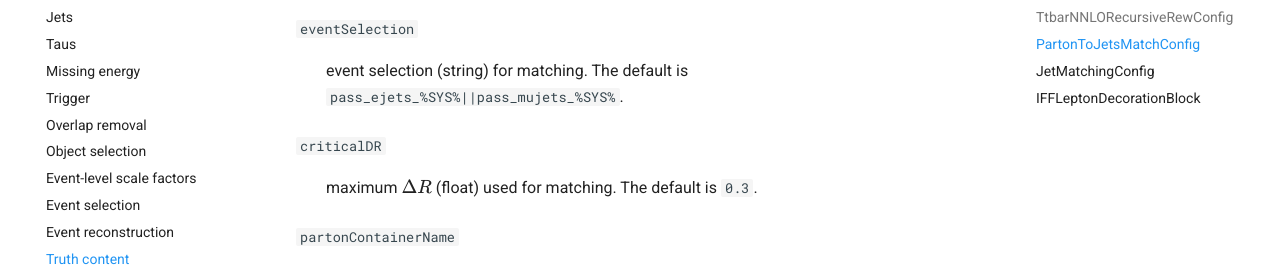
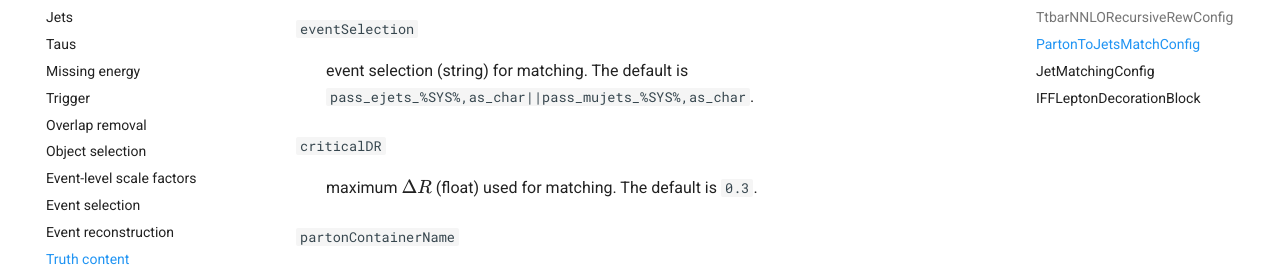
Before and after one commit to SuperNova76/TopCPToolKit, an MkDocs documentation site: the page built from docs/settings/truth.md, in a window 1280 px wide and 900 px high, scrolled down 4778 px. Shown: the part 172-441 px from the top of the window. Built offline with MkDocs 1.6.1 and Material for MkDocs 9.7.7, drawn with Linux system fonts in a browser that asks for light colours; formulas are drawn with MathJax 3.

Commit message:
Update docs for PartonToJetsMatchConfig

```diff
--- a/docs/settings/truth.md
+++ b/docs/settings/truth.md
@@ -145,7 +145,7 @@ The matching algorithm looks for the closest jets in $\Delta R$. For multiple ma
 :   jet collection name (string) for matching, can be reco jets or truth jets. The default is `AntiKt4TruthDressedWZJets`.
 
 `eventSelection`
-:   event selection (string) for matching. The default is `pass_ejets_%SYS%||pass_mujets_%SYS%`.
+:   event selection (string) for matching. The default is `pass_ejets_%SYS%,as_char||pass_mujets_%SYS%,as_char`.
 
 `criticalDR`
 :   maximum $\Delta R$ (float) used for matching. The default is `0.3`.
```
